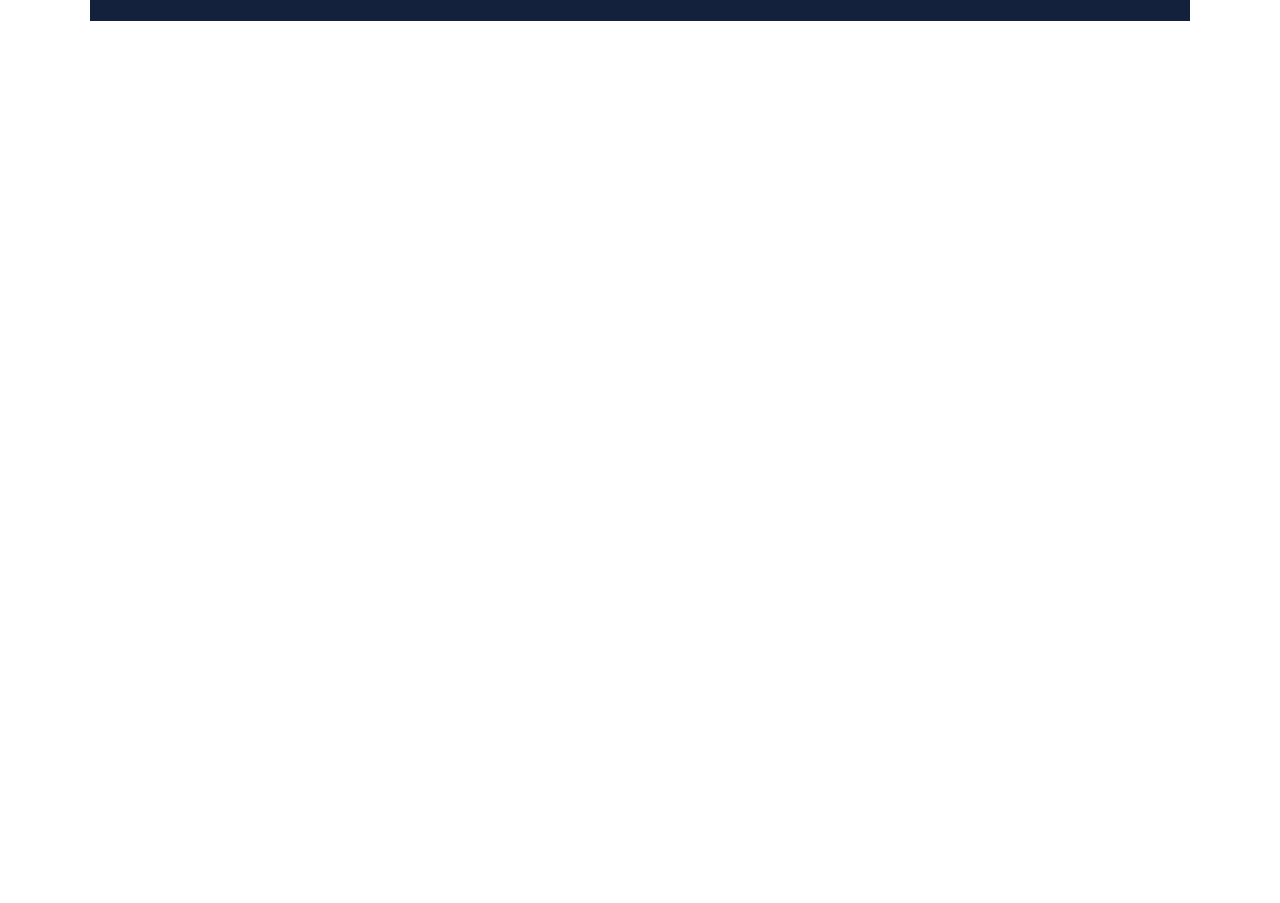
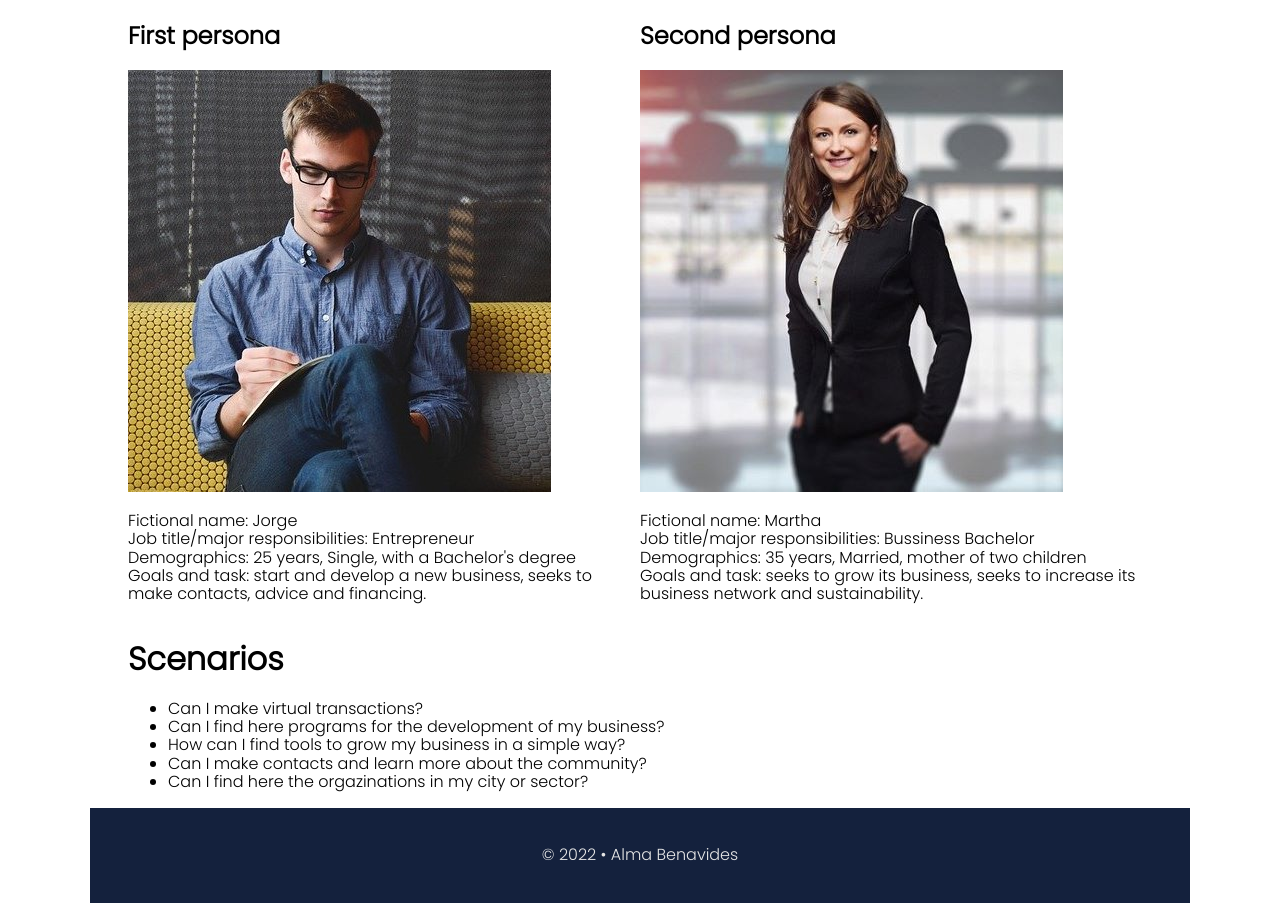
Before and after one commit to almabenav/wdd230, a plain HTML site: page lesson03/target-audience.html in a window 1280 px wide. Shown: the part 427-1330 px from the top of the page. Before the commit the page ends 800 px from the top, so only its background shows below. Drawn offline with Linux system fonts and the light colour scheme.

Commit message:
W03: Website Planning Document

```diff
--- a/lesson03/css/large.css
+++ b/lesson03/css/large.css
@@ -5,9 +5,12 @@
         margin:auto;
     }
 
+    .second-persona {
+        grid-column: 2/3;
+        grid-row: 1/2;
+    }
+
     .palette {
         width: 50%;
     }
-
-
 }
--- a/lesson03/css/medium.css
+++ b/lesson03/css/medium.css
@@ -11,5 +11,4 @@
     .palette {
         width: 50%;
     }
-
 }
--- a/lesson03/css/small.css
+++ b/lesson03/css/small.css
@@ -44,6 +44,15 @@ main {
     padding: 0 2%;
 }
 
+.personas-grid {
+    display: grid;
+    grid-template-columns: 1fr 1fr;
+}
+
+.second-persona {
+    grid-row: 2/3;
+}
+
 .palette img{
     width: 100%;
 }
--- a/lesson03/target-audience.html
+++ b/lesson03/target-audience.html
@@ -25,8 +25,39 @@
         </ul>
     </nav>
     <main>
+        <h1>
+            Target Audience
+        </h1>
+        <p>Natural persons, commercial and civil societies, companies, commercial establishments and branches that exercise commercial activities, from the age of 18 years and older, that are generating income or want to start generating it. It is expected to make a responsive page for users to access from any platform. </p>
          <h1>Personas</h1>
+         <div class="personas-grid">
+            <div class="first-persona">
+                <h2>First persona</h2>
+                <img src="images/man.jpg" alt="Man picture">
+                <p>Fictional name: Jorge <br>
+                    Job title/major responsibilities: Entrepreneur <br>
+                    Demographics: 25 years, Single, with a Bachelor's degree <br>
+                    Goals and task: start and develop a new business, seeks to make contacts, advice and financing.
+                </p>
+             </div>
+             <div class="second-persona">
+                <h2>Second persona</h2>
+                <img src="images/woman.jpg" alt="Man picture">
+                <p>Fictional name: Martha <br>
+                    Job title/major responsibilities: Bussiness Bachelor <br>
+                    Demographics: 35 years, Married, mother of two children <br>
+                    Goals and task: seeks to grow its business, seeks to increase its business network and sustainability.
+                </p>
+             </div>
+         </div>
          <h1>Scenarios</h1>
+         <ul>
+            <li>Can I make virtual transactions?</li>
+            <li>Can I find here programs for the development of my business?</li>
+            <li>How can I find tools to grow my business in a simple way?</li>
+            <li>Can I make contacts and learn more about the community?</li>
+            <li>Can I find here the orgazinations in my city or sector?</li>
+         </ul>
     </main>
     <footer>
         &copy; 2022 &bull; Alma Benavides
```
Also changed, not shown: lesson03/color-scheme.html (+2 -2 lines), lesson03/index.html (+2 -1 lines), lesson03/typography.html (+1 -1 lines), lesson03/images/man.jpg (added), lesson03/images/woman.jpg (added).
